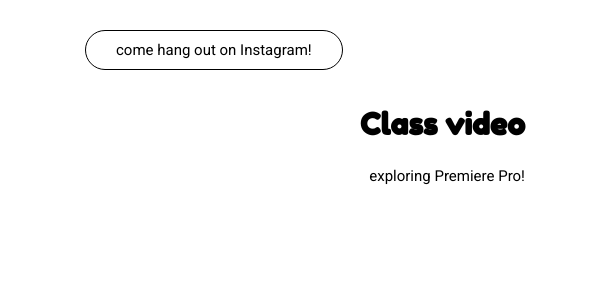
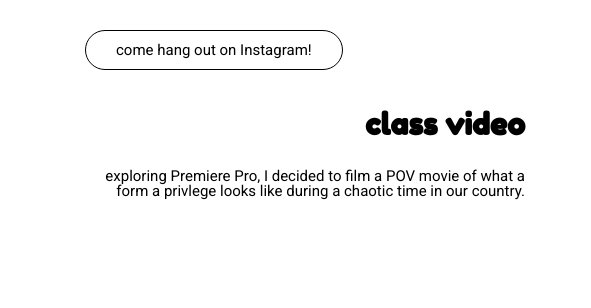
Before and after one commit to HannahMLeigh/HannahHLeigh.github.io, a plain HTML site: page index.html in a window 1280 px wide. Shown: the part 757-1065 px from the top of the page, 0-591 px from the left. Drawn offline with Linux system fonts and the light colour scheme.

Commit message:
Update index.html

```diff
--- a/index.html
+++ b/index.html
@@ -48,8 +48,8 @@
       <div class="row">
         <div class="col-sm right-alignment">
           <!-- left column -->
-          <h2>Class video </h2>
-          <p>exploring Premiere Pro!</p>
+          <h2>class video</h2>
+          <p>exploring Premiere Pro, I decided to film a POV movie of what a form a privlege looks like during a chaotic time in our country.</p>
         </div>
         <div class="col-sm">
           <!-- right coloum -->
```
